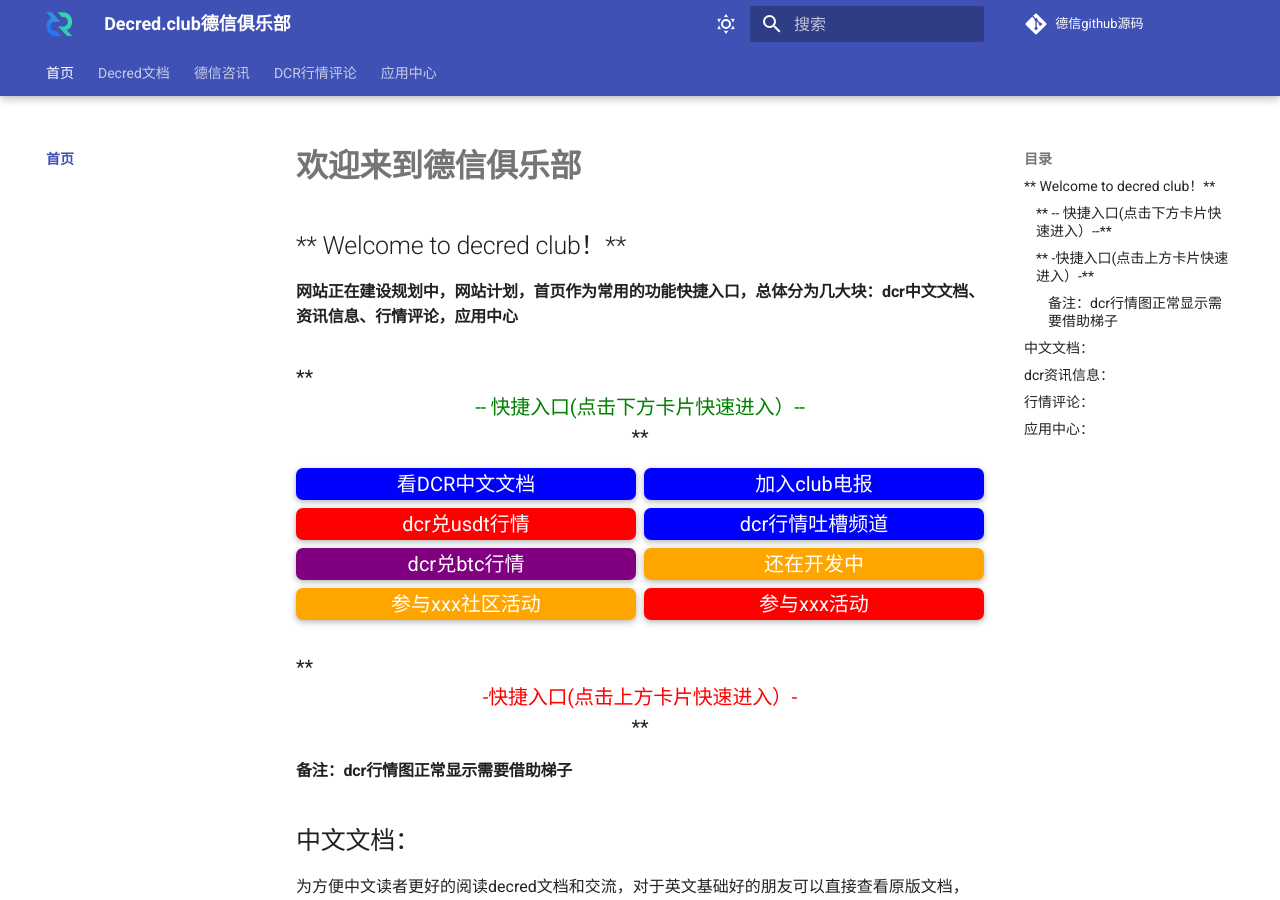
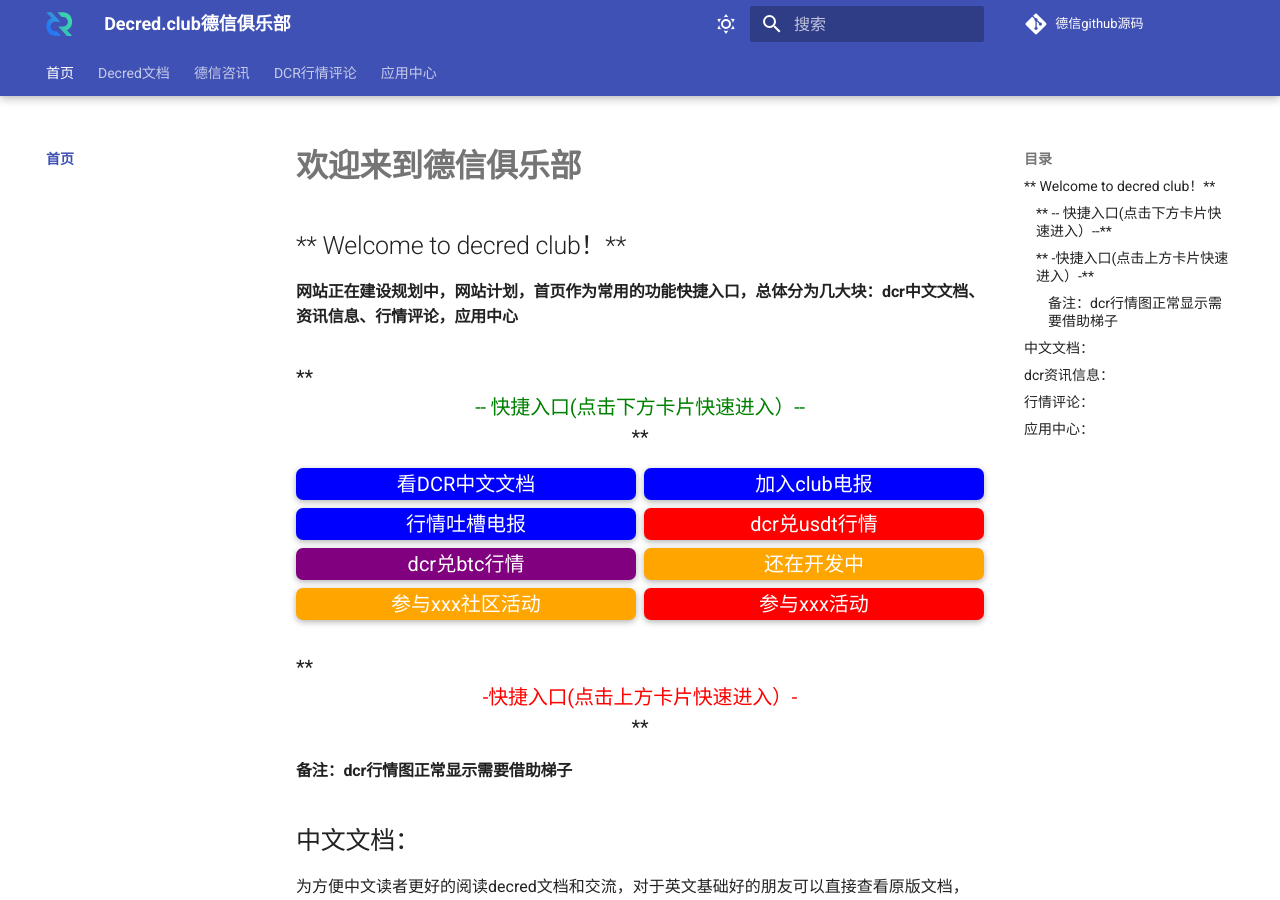
Before and after one commit to decredclub/decredclub, an MkDocs documentation site: the page built from docs/index.md, in a window 1280 px wide and 900 px high. Built offline with MkDocs 1.6.1 and Material for MkDocs 9.7.7, drawn with Linux system fonts in a browser that asks for light colours; comment, search, counter and statistics services are not loaded.

Commit message:
Update index.md

```diff
--- a/docs/index.md
+++ b/docs/index.md
@@ -86,12 +86,13 @@
     <div class="grid-item green" onclick="location.href='https://t.me/decredclub'">
       加入club电报
     </div>
+     <div class="grid-item yellow" onclick="location.href='https://t.me/decredclubzh'">
+      行情吐槽电报
+    </div>
     <div class="grid-item red" onclick="location.href='news/price/dcr-usdt/'">
       dcr兑usdt行情
     </div>
-    <div class="grid-item yellow" onclick="location.href='https://t.me/decredclubzh'">
-      dcr行情吐槽频道
-    </div>
+
     <div class="grid-item purple" onclick="location.href='news/price/dcr-btc/'">
       dcr兑btc行情
     </div>
```
